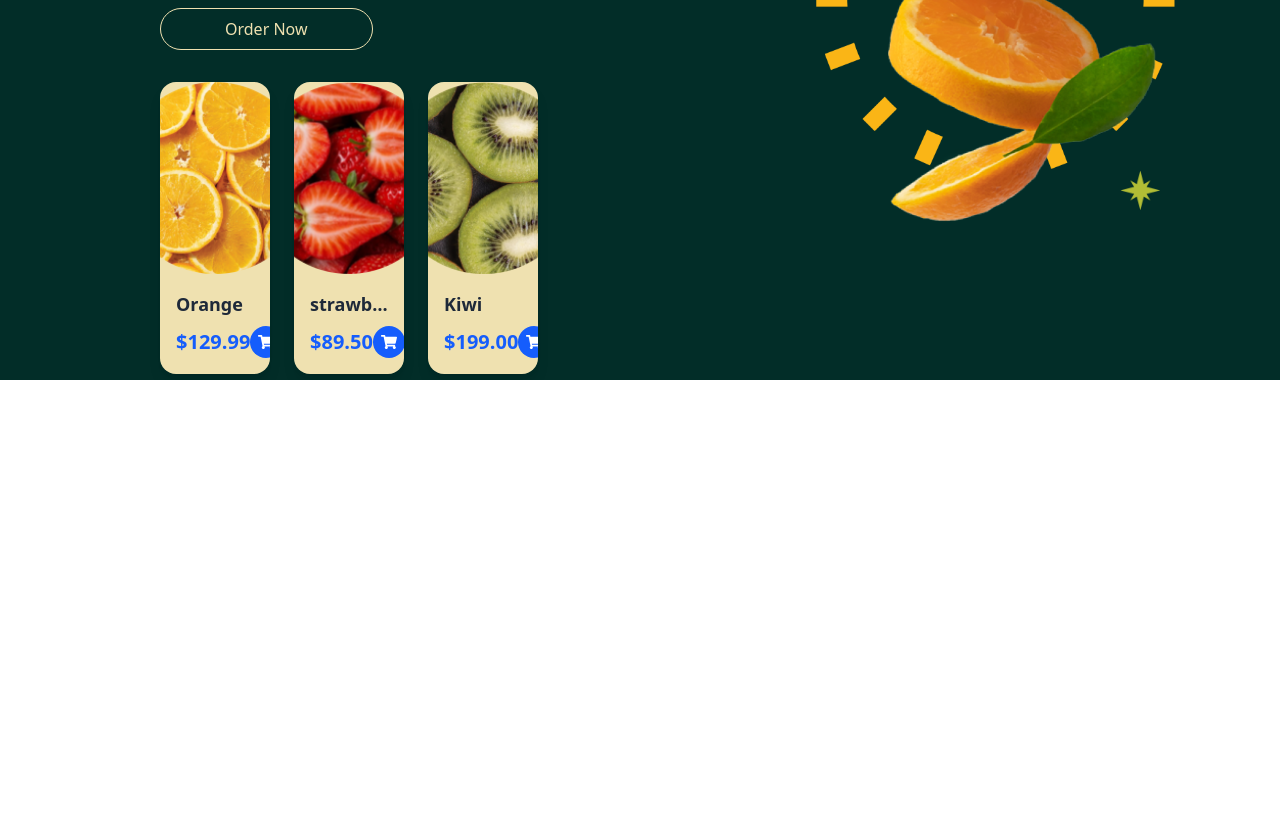
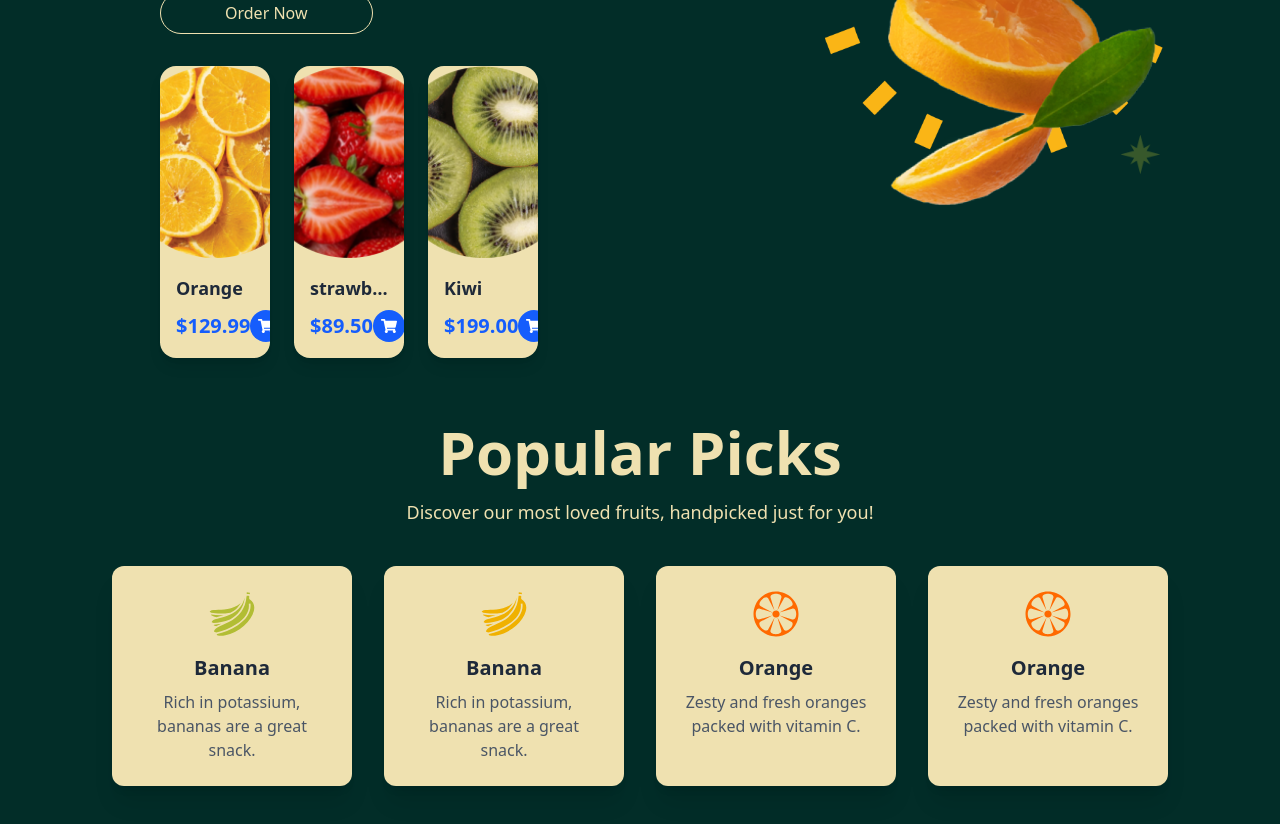
Before and after one commit to seifRashid/fruits-website, a React (Vite) app: page / in a window 1280 px wide. Shown: the part 420-1244 px from the top of the page. Before the commit the page ends 800 px from the top, so only its background shows below. Built offline with nearby package versions, Linux system fonts and the light colour scheme.

Commit message:
Add popular picks section

```diff
--- a/src/components/Hero.jsx
+++ b/src/components/Hero.jsx
@@ -11,6 +11,8 @@ function Hero() {
   const textRef = useRef();
   const heroRef = useRef();
   const ctaRef = useRef();
+  const glitter1Ref = useRef();
+  const glitter2Ref = useRef();
   const chungwaRef = useRef();
 
   useGSAP(
@@ -48,6 +50,25 @@ function Hero() {
         duration: 1.6,
         ease: "elastic",
       });
+
+      gsap.to(glitter1Ref.current, {
+      opacity: 0.3,
+      x: -10,
+      scale: 0.8,
+      duration: 0.8,
+      repeat: -1,
+      yoyo: true,
+      ease: "power1.inOut", // You can also try "sine.inOut", "expo.inOut", etc.
+    });
+
+    gsap.to(glitter2Ref.current, {
+      opacity: 0.3,
+      y: -20,
+      duration: 0.8,
+      repeat: -1,
+      yoyo: true,
+      ease: "power1.inOut", // You can also try "sine.inOut", "expo.inOut", etc.
+    });
 
       return () => split.revert(); // Cleanup
     },
@@ -92,6 +113,7 @@ function Hero() {
         {/* Image Section */}
         <div className="relative hidden ml-16 sm:block w-full lg:w-3/7 h-[400px] sm:h-[500px] md:h-[600px]">
           <img
+            ref={glitter1Ref}
             src="/images/gliter-1.png"
             alt="orange"
             className="absolute inset-0 z-20 w-12 h-12 object-cover"
@@ -108,6 +130,7 @@ function Hero() {
             className="absolute inset-0 z-0 mt-24 ml-12 sm:ml-20 h-[200px] sm:h-[300px] md:h-[360px] object-cover"
           />
           <img
+            ref={glitter2Ref}
             src="/images/glitter-2.png"
             alt="glitter"
             className="absolute z-20 mt-[28rem] ml-[12rem] md:ml-[24rem] w-10 h-10 object-cover"
--- /dev/null
+++ b/src/components/PopularPicks.jsx
@@ -0,0 +1,63 @@
+import React from "react";
+import { GiBananaBunch, GiOrange} from "react-icons/gi";
+
+function PopularPicks() {
+  const fruits = [
+    // {
+    //   name: "Mango",
+    //   description: "Sweet and juicy mangoes, perfect for summer.",
+    //   icon: <GiMango className="text-5xl text-[#b2bd34]" />,
+    // },
+    {
+      name: "Banana",
+      description: "Rich in potassium, bananas are a great snack.",
+      icon: <GiBananaBunch className="text-5xl text-[#b2bd34]" />,
+    },
+    {
+      name: "Banana",
+      description: "Rich in potassium, bananas are a great snack.",
+      icon: <GiBananaBunch className="text-5xl text-yellow-500" />,
+    },
+    // {
+    //   name: "Apple",
+    //   description: "Crisp and refreshing apples, a classic favorite.",
+    //   icon: <GiApple className="text-5xl text-[#b2bd34]" />,
+    // },
+    {
+      name: "Orange",
+      description: "Zesty and fresh oranges packed with vitamin C.",
+      icon: <GiOrange className="text-5xl text-orange-500" />,
+    },
+    {
+      name: "Orange",
+      description: "Zesty and fresh oranges packed with vitamin C.",
+      icon: <GiOrange className="text-5xl text-orange-500" />,
+    },
+  ];
+
+  return (
+    <section className="mt-16 mb-16 px-4">
+      <h2 className="text-4xl sm:text-5xl md:text-6xl text-center font-bold text-[#efe1b0] mb-4">
+        Popular Picks
+      </h2>
+      <p className="text-center text-[#efe1b0] text-base sm:text-lg mb-10">
+        Discover our most loved fruits, handpicked just for you!
+      </p>
+
+      <div className="grid grid-cols-2 sm:grid-cols-4 gap-8 max-w-6xl mx-auto">
+        {fruits.map((fruit, index) => (
+          <div
+            key={index}
+            className="bg-[#efe1b0] p-6 rounded-xl hover:bg-orange-300 shadow-xl flex flex-col items-center text-center transition-transform duration-300 hover:scale-105"
+          >
+            <div className="mb-4">{fruit.icon}</div>
+            <h3 className="text-xl font-semibold text-gray-800">{fruit.name}</h3>
+            <p className="text-gray-600 mt-2">{fruit.description}</p>
+          </div>
+        ))}
+      </div>
+    </section>
+  );
+}
+
+export default PopularPicks;
--- a/src/pages/Homepage.jsx
+++ b/src/pages/Homepage.jsx
@@ -1,13 +1,15 @@
 import React from 'react'
 import Navbar from '../components/Navbar'
 import Hero from '../components/Hero'
+import PopularPicks from '../components/PopularPicks'
 
 function Homepage() {
   return (
     <>
-    <div className="flex flex-col bg-[#022d28] min-h-screen px-4 sm:px-24 pt-8">
+    <div className="flex flex-col bg-[#022d28] min-h-screen px-4 sm:px-24 pt-4">
         <Navbar/>
         <Hero/>
+        <PopularPicks/>
     </div>
     </>
   )
```
